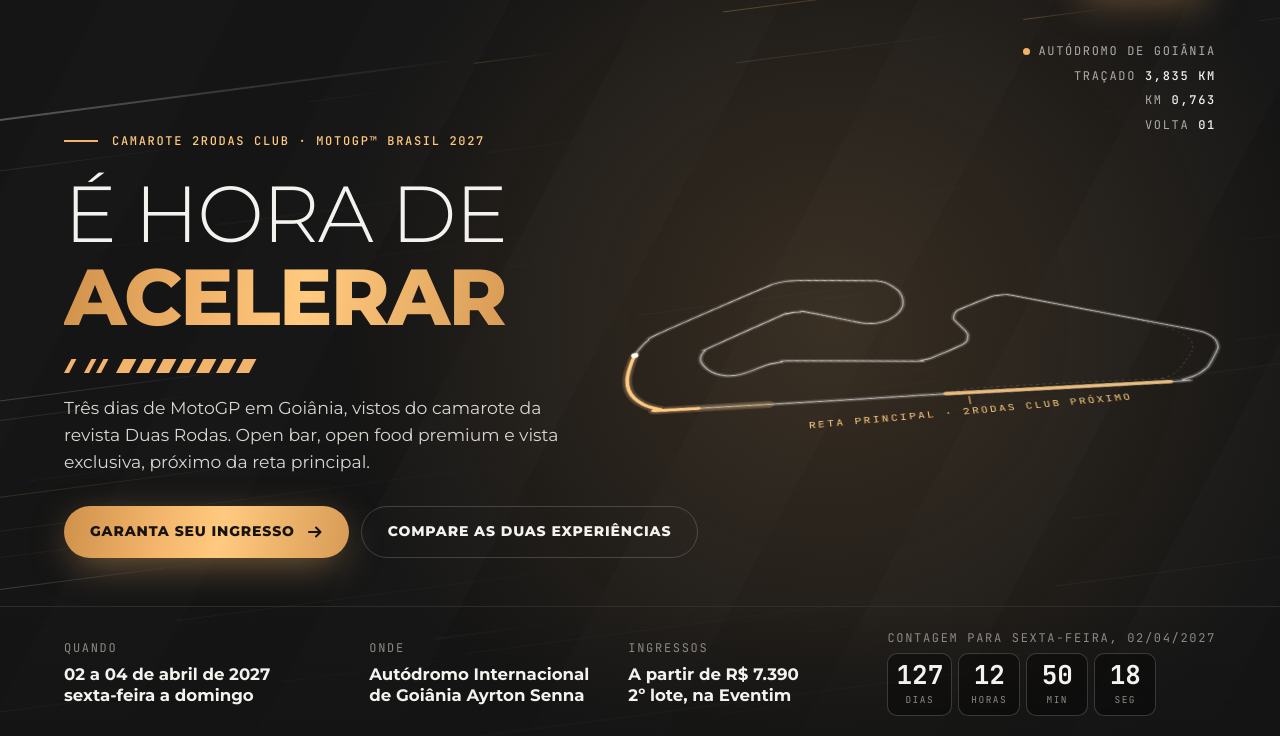
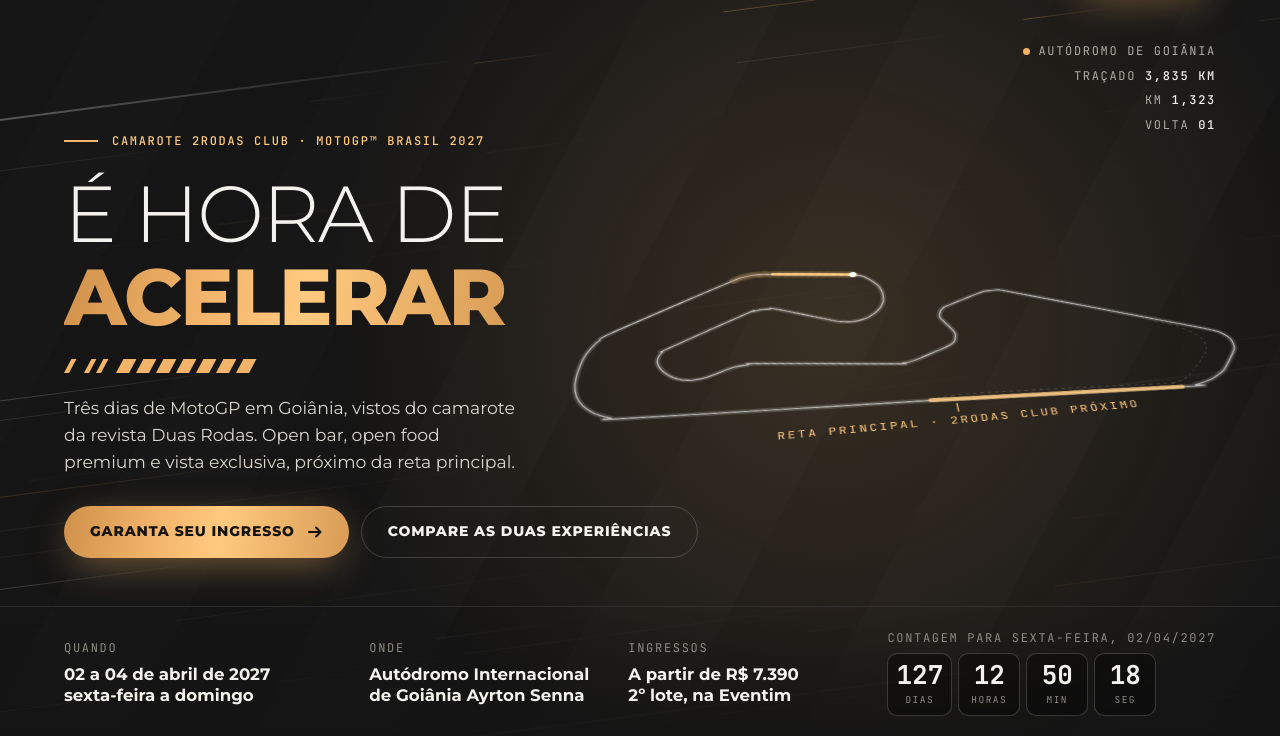
Before and after one commit to contato-lab/lp-2rodas-club, a plain HTML site: page index.html in a window 1280 px wide. Shown: the part 62-798 px from the top of the page. Drawn offline with nearby package versions, Linux system fonts and the light colour scheme; animation ran at ten frames a second.

Commit message:
Circuito maior no desktop, rastro mais curto e rapido

```diff
--- a/index.html
+++ b/index.html
@@ -137,7 +137,7 @@ html.is-loading .nav{opacity:0}
 /* ═══════════ HERO ═══════════ */
 .hero{position:relative;min-height:100svh;display:flex;flex-direction:column;justify-content:flex-end;padding:120px 0 0;overflow:hidden}
 .hero__glow{position:absolute;right:-10%;bottom:-20%;width:90vw;height:90vw;max-width:1300px;max-height:1300px;border-radius:50%;background:radial-gradient(circle,rgba(242,180,106,.16),transparent 62%);pointer-events:none}
-.hero__track{position:absolute;right:3vw;top:50%;width:min(50vw,820px);transform:translateY(-50%);pointer-events:none;perspective:1400px}
+.hero__track{position:absolute;right:1.5vw;top:50%;width:min(56vw,900px,calc(98.5vw - max(0px,(100vw - 1320px)/2) - 5vw - 484px));transform:translateY(-50%);pointer-events:none;perspective:1400px}
 .hero__track-cap{display:none;align-items:center;justify-content:center;gap:10px;margin-top:-6px;color:var(--amber-hi);font-size:10px;text-align:center}
 .hero__track-cap i{flex:none;width:22px;height:3px;border-radius:2px;background:var(--amber-hi)}
 .hero__track-tilt{transform:rotateX(46deg) rotateZ(-7deg);transform-style:preserve-3d;will-change:transform}
@@ -159,7 +159,7 @@ html.is-loading .nav{opacity:0}
 .hero h1 .line > span{display:block;will-change:transform}
 .hero h1 strong{font-weight:800}
 .hero__slashes{margin:22px 0 22px}
-.hero__sub{max-width:520px;font-size:clamp(16px,1.35vw,19px);color:#d9d6d0}
+.hero__sub{max-width:460px;font-size:clamp(16px,1.35vw,19px);color:#d9d6d0}
 .hero__ctas{display:flex;flex-wrap:wrap;gap:12px;margin-top:30px}
 .hero__bottom{position:relative;z-index:2;margin-top:clamp(36px,6vh,72px);border-top:1px solid var(--line);background:linear-gradient(180deg,rgba(20,20,20,.0),rgba(20,20,20,.75))}
 .hero__bottom-inner{display:grid;grid-template-columns:1.2fr 1fr 1fr auto;gap:28px;align-items:center;padding-top:22px;padding-bottom:22px}
@@ -936,7 +936,7 @@ html.js:not(.no-intro) .hero [data-intro]{opacity:0}
   (function track() {
     const edge = $('#trkEdge'), comet = $('#trkComet'), glow = $('#trkGlow'), dot = $('#trkDot');
     if (!edge) return;
-    const L = edge.getTotalLength(), TRAIL = L * 0.075, GLOW = L * 0.11;
+    const L = edge.getTotalLength(), TRAIL = L * 0.04, GLOW = L * 0.06;
     comet.style.strokeDasharray = `${TRAIL} ${L - TRAIL}`;
     glow.style.strokeDasharray = `${GLOW} ${L - GLOW}`;
     edge.style.strokeDasharray = L; edge.style.strokeDashoffset = RM ? 0 : L;
@@ -957,7 +957,7 @@ html.js:not(.no-intro) .hero [data-intro]{opacity:0}
       requestAnimationFrame(run);
       const dt = Math.min(0.05, (now - last) / 1000); last = now;
       if (!lap.ready || document.hidden) return;
-      lap.pos += (L / 13) * dt * lap.speed * (0.6 + flow.boost * 0.4);
+      lap.pos += (L / 7.5) * dt * lap.speed * (0.6 + flow.boost * 0.4);
       if (lap.pos >= L) { lap.pos -= L; lap.laps++; }
       lap.place();
     })(last);
```
